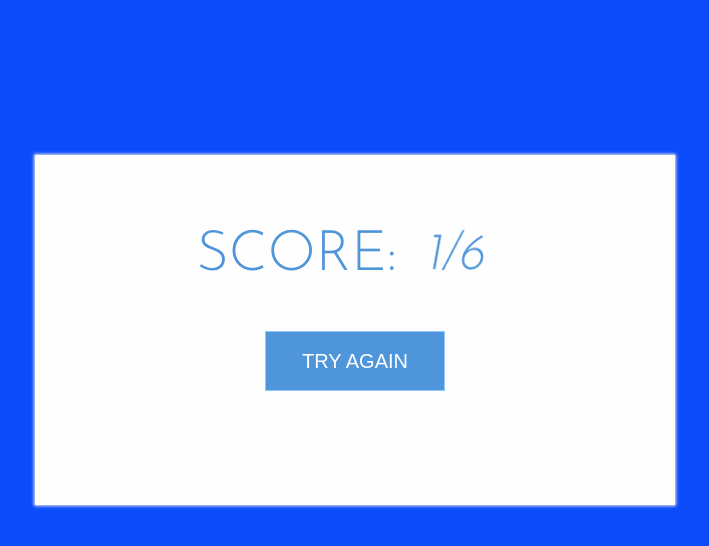
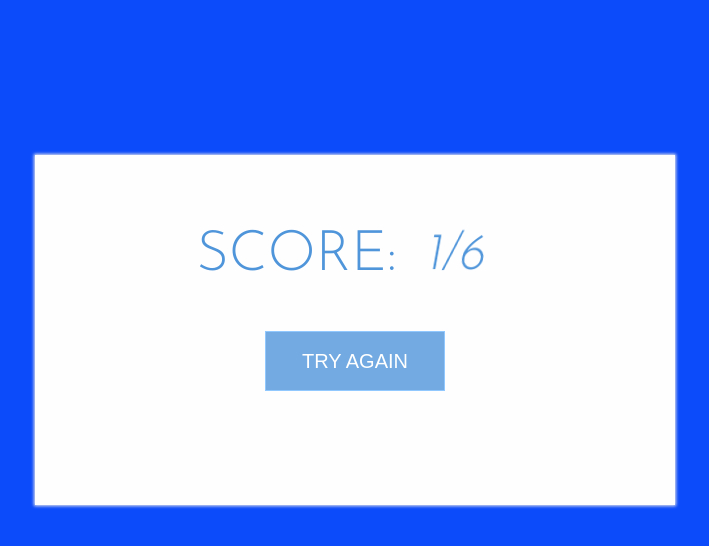
Before and after one commit to Lubomir-Stavrev/Boom-Quiz-Project, a Next.js app in the folder quizSystem/quiz-task/: page /results/1 in a window 1280 px wide. In both pictures the pointer is over the button "TRY AGAIN". Shown: the top 546 px of the page, without its empty margins (285-994 px from the left). Built offline with nearby package versions, Linux system fonts and the light colour scheme.

Commit message:
changing the try again button appearance

```diff
--- a/quizSystem/quiz-task/styles/Home.module.scss
+++ b/quizSystem/quiz-task/styles/Home.module.scss
@@ -154,7 +154,7 @@
         }
         .btn:hover {
             transition: 1s ease-in-out;
-            background: #4F95DA;
+            background: rgb(79, 149, 218, 0.8);
             span {
                 color: #ffff;
             }
```
